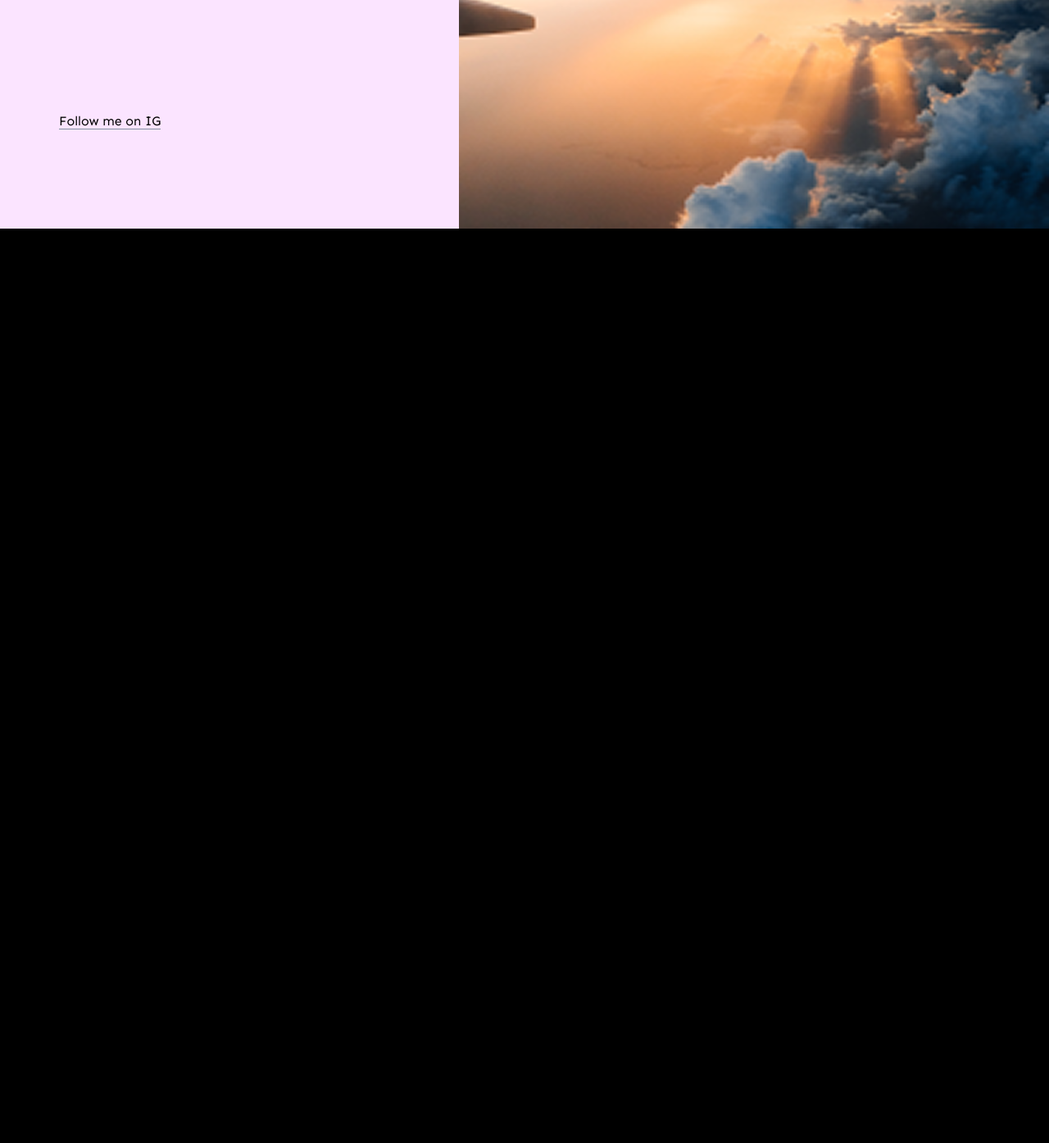
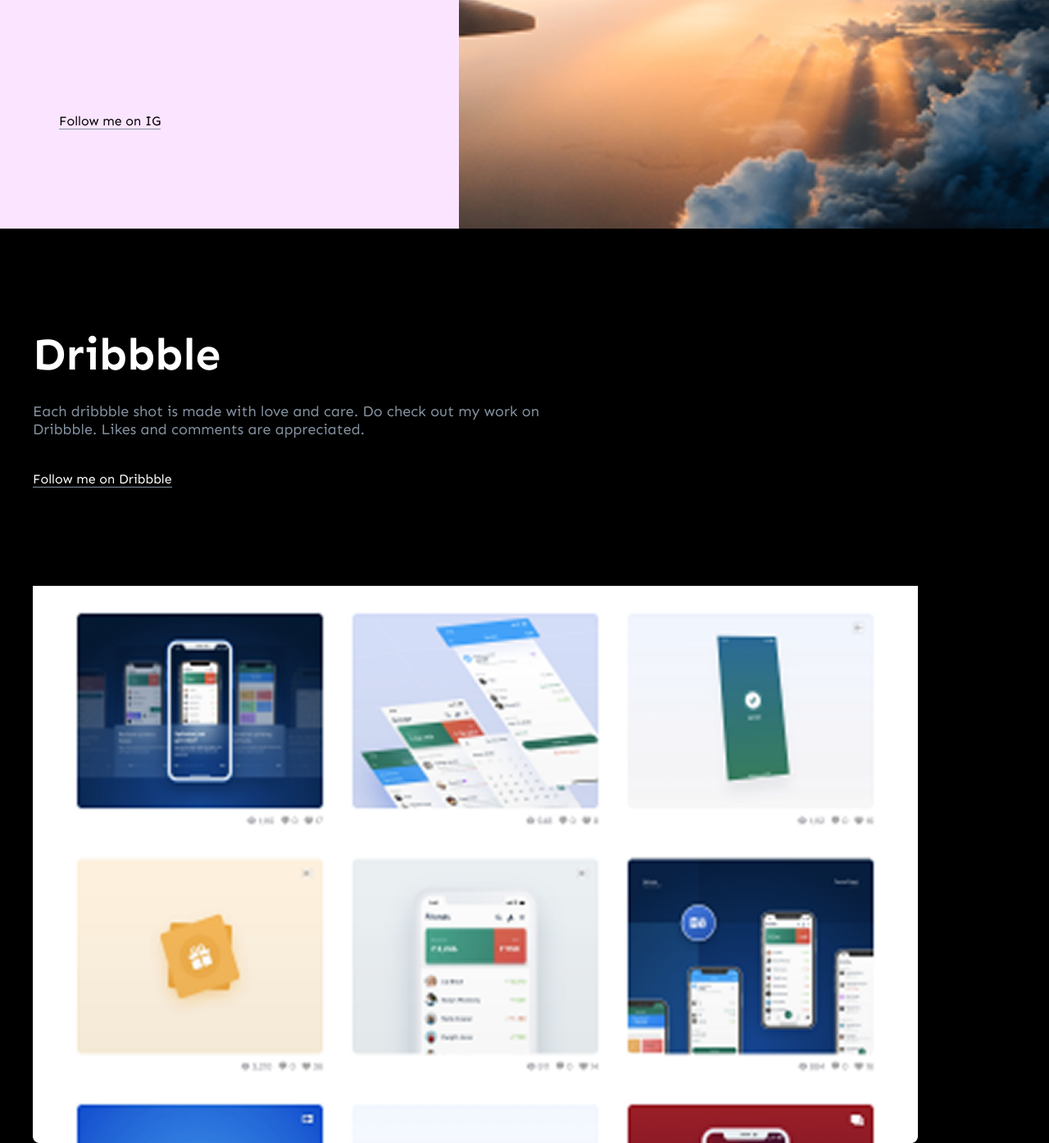
Before and after one commit to RickyTickyTally/Robin_W-WebApp, a website: page index.html in a window 1280 px wide. Shown: the part 5396-6791 px from the top of the page at 82% size. Before the commit the page ends 5675 px from the top, so only its background shows below. Drawn offline with Linux system fonts and the light colour scheme.

Commit message:
dribbble section implementation

```diff
--- a/index.html
+++ b/index.html
@@ -58,7 +58,7 @@
                                 over the past 6 years.</p>
                         </div>
                         <div class="work__down__interaction interaction interaction__dribbble">
-                            <h3 class="interaction__title"><span class="dribbble">Dribbble</span>, Graphic Designer</h3>
+                            <h3 class="interaction__title"><span class="interaction__title-dribbble">Dribbble</span>, Graphic Designer</h3>
                             <p class="interaction__desk">I started my design career with Dribbble. I was incharge of
                                 creating illustrations for the platform.</p>
                         </div>
@@ -73,7 +73,7 @@
                     <p class="more__desk">I think everyone wants the same thing - relationship with humanity, peace with
                         the metaphysical, and experience with the universe. I try to grasp these things with my values:
                         authenticity, creativity, & hospitality.</p>
-                    <a href="#" class="more__link">More about me</a>
+                    <a href="#" class="link more__link">More about me</a>
                 </div>
                 <img src="images/more_photo.png" alt="more photo" class="more__img">
             </div>
@@ -181,9 +181,19 @@
                 <div class="more__body more__body__ig">
                     <h3 class="more__title">Instagram</h3>
                     <p class="more__desk">If you area a person who enjoys photography, then I highly recommend that you check out my Instagram. I’m an avid traveller and I capture the best moments that I would love to cherish with the world</p>
-                    <a href="#" class="more__link">Follow me on IG</a>
+                    <a href="#" class="link more__link">Follow me on IG</a>
                 </div>
                 <img src="images/more_plane.png" alt="plane img" class="more__img">
+            </div>
+        </section>
+        <section class="dribbble-section">
+            <div class="container">
+                <div class="dribbble">
+                    <h2 class="dribbble__title">Dribbble</h2>
+                    <p class="dribbble__desk">Each dribbble shot is made with love and care. Do check out my work on Dribbble. Likes and comments are appreciated.</p>
+                    <a href="" class="link dribbble__link">Follow me on Dribbble</a>
+                    <img src="images/dribbble__photo.png" alt="dribbble" class="dribbble__img">
+                </div>
             </div>
         </section>
     </main>
--- /dev/null
+++ b/styles/_dribbble.scss
@@ -0,0 +1,36 @@
+@use 'variables' as v;
+
+.dribbble {
+
+    margin: 120px 0 0 0;
+    display: flex;
+    flex-direction: column;
+    align-items: start;
+
+
+
+    &__title {
+        font-weight: 700;
+        font-size: 55px;
+        color: v.$color_white;
+    }
+    &__desk {
+        margin-top: 25px;
+        font-weight: 400;
+        font-size: 18px;
+        color: v.$color_light-grey;
+        max-width: 640px;
+    }
+
+    &__link {
+        margin-top: 40px;
+        color: v.$color_white;
+    }
+
+    &__img {
+        margin: 120px 0 0 0;
+        max-width: 1080px;
+        width: 100%;
+        height: 680px;
+    }
+}
--- a/styles/_importers.scss
+++ b/styles/_importers.scss
@@ -5,3 +5,4 @@
 @forward 'more';
 @forward 'skillset';
 @forward 'portfolio';
+@forward 'dribbble';
--- a/styles/_work.scss
+++ b/styles/_work.scss
@@ -81,7 +81,7 @@
     color: v.$color_blue;
 }
 
-.dribbble {
+.interaction__title-dribbble {
     color: v.$color_pink;
 }
 
--- a/styles/index.scss
+++ b/styles/index.scss
@@ -7,6 +7,7 @@
 @use 'card';
 @use 'skillset';
 @use 'portfolio';
+@use 'dribbble';
 
 * {
     box-sizing: border-box;
@@ -20,3 +21,7 @@
     margin: 0 auto;
     max-width: 1200px;
 }
+
+.link {
+    border-bottom: 1px solid v.$color_light-grey;
+}
```
Also changed, not shown: dist/index.css, images/dribbble__photo.png (added), 1 other file.
